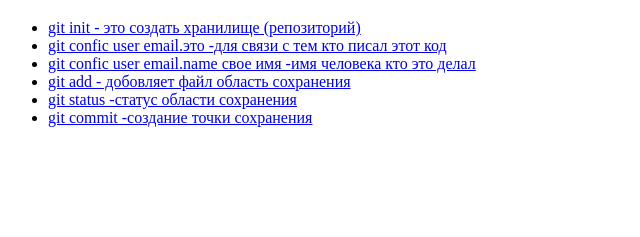
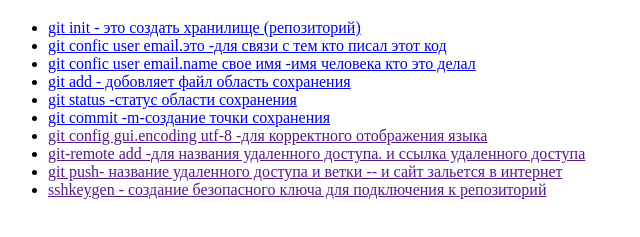
Before and after one commit to ilyach1901/git-learn, a plain HTML site: page index.html in a window 1280 px wide. Shown: the part 61-298 px from the top of the page, without its empty margins (0-640 px from the left). Drawn offline with Linux system fonts and the light colour scheme.

Commit message:
git remote

```diff
--- a/index.html
+++ b/index.html
@@ -14,7 +14,11 @@
         <li><a href="https://git-scm.com/docs/git-config">git confic user email.name свое имя -имя человека кто это делал</a></li>
         <li><a href="https://git-scm.com/docs/git-add">git add - добовляет файл область сохранения</a></li>
         <li><a href="https://git-scm.com/docs/git-status">git status -статус области сохранения</a></li>
-        <li><a href="https://git-scm.com/docs/git-commit">git commit -создание точки сохранения</a></li>
+        <li><a href="https://git-scm.com/docs/git-commit">git commit -m-создание точки сохранения</a></li>
+        <li><a href="">git config gui.encoding utf-8 -для корректного отображения языка</a></li>
+        <li><a href="">git-remote add -для названия удаленного доступа. и ссылка удаленного доступа</a></li>
+        <li><a href="">git push- название удаленного доступа и ветки -- и сайт зальется в интернет</a></li>
+        <li><a href="">sshkeygen - создание безопасного ключа для подключения к репозиторий</a></li>
     </ul>
 </body>
 </html>
```
